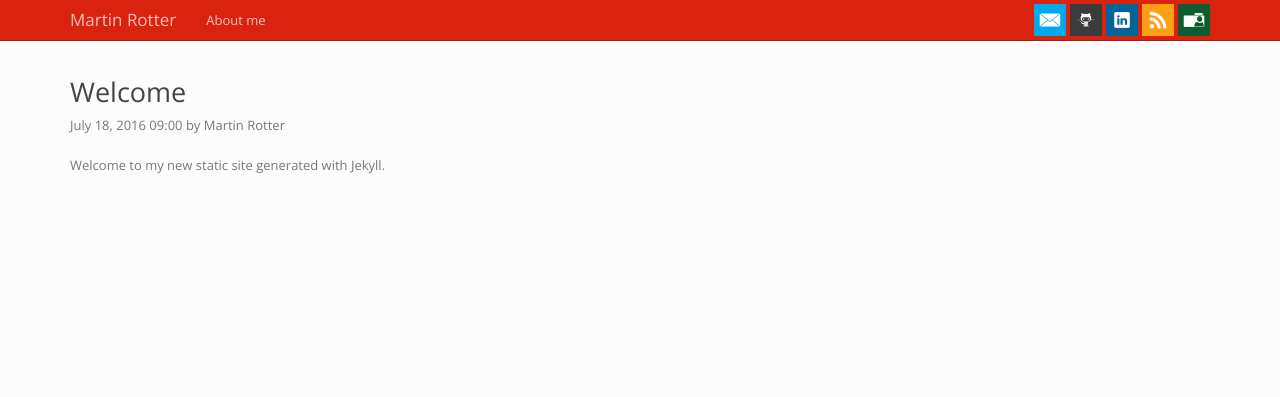
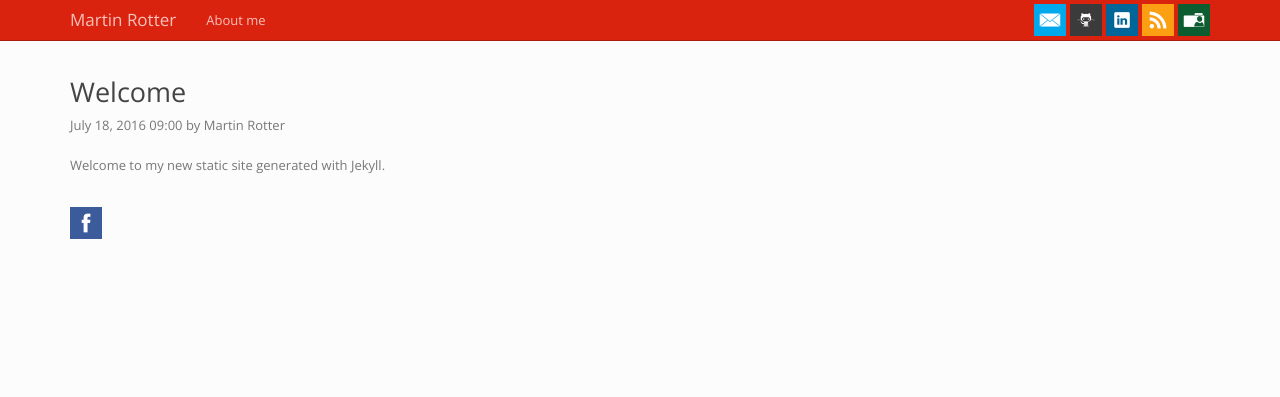
Before and after one commit to martinrotter/martinrotter.github.io, a Jekyll site: the page built from _posts/2016-07-18-welcome.md, in a window 1280 px wide. Shown: the top 397 px of the page. Built offline with Jekyll 4.4.1, drawn with Linux system fonts in a browser that asks for light colours.

Commit message:
Share icon.

```diff
--- a/_layouts/post.html
+++ b/_layouts/post.html
@@ -10,6 +10,8 @@ layout: default
   {{ content }}
 </div>
 
+<a href="{{ site.url }}{{ page.url }}" title="{{ page.title }}" data-toggle="tooltip" data-placement="bottom"><img width="32" height="32" alt="Share post on Facebook." src="/images/icons/facebook.png"></a>
+
 {% if page.images != null %}
   {% include gallery.html id="gallery" %}
 {% endif %}
```
